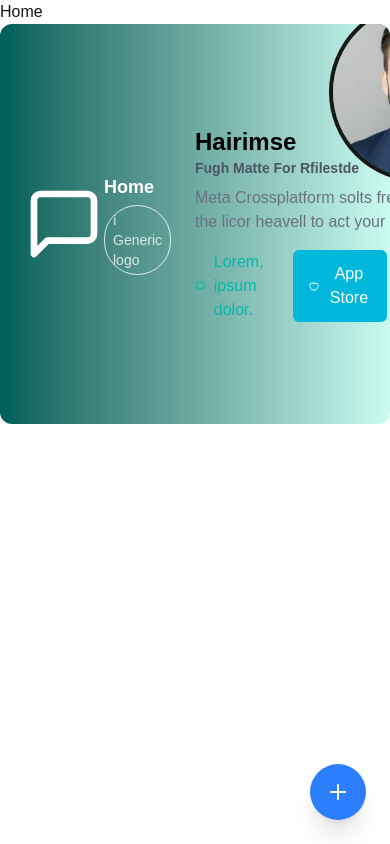
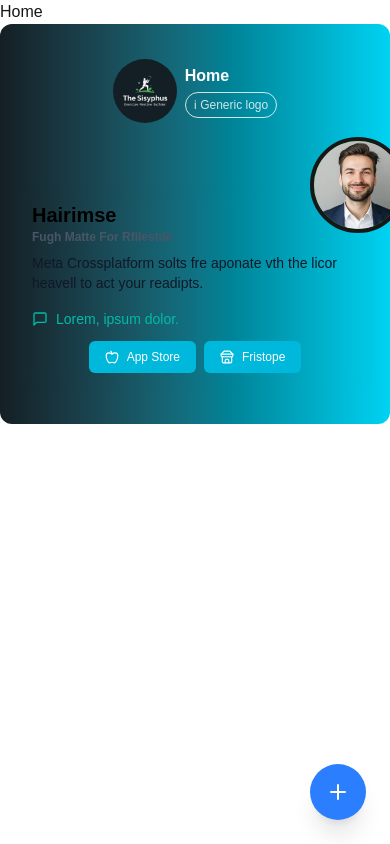
Before and after one commit to Sisyphus-Training/Sisyphus, a Next.js app in the folder sisyphus/: page / in a window 390 px wide. Built offline with nearby package versions, Linux system fonts and the light colour scheme.

Commit message:
fix: add logo and change theme

```diff
--- a/sisyphus/src/components/Hero.tsx
+++ b/sisyphus/src/components/Hero.tsx
@@ -5,53 +5,64 @@ import { Button } from "@/components/ui/button";
 import { Apple, Store } from "lucide-react";
 import { MessageSquare } from "lucide-react";
 import passport from "../../public/passport.webp";
+import logo from "../../public/logo.jpg";
 
 const HeroSection = () => {
   return (
-    <section className="relative w-full h-[400px] flex  items-center justify-around bg-gradient-to-r from-teal-800 to-teal-100 rounded-xl p-6 overflow-hidden">
+    <section className="relative w-full min-h-[400px] flex flex-col md:flex-row items-center justify-around bg-gradient-to-r from-[#141f25] to-cyan-400 rounded-xl p-4 md:p-6 overflow-hidden">
       {/* Left Section */}
-      <div className="flex text-white max-w-lg">
-        <div className=" rounded-full flex items-center justify-center">
-          <MessageSquare size={80} className="" />
-
-          {/* <Image src="/icon.svg" alt="Logo" width={24} height={24} /> */}
+      <div className="flex text-white w-full md:max-w-lg space-x-2 justify-center md:justify-start items-center mb-6 md:mb-0">
+        <div className="rounded-full flex items-center justify-center">
+          <Image
+            src={logo}
+            alt="Logo"
+            width={70}
+            height={70}
+            className="rounded-full w-16 h-16 md:w-20 md:h-20"
+          />
         </div>
         <div className="flex items-start flex-col">
-          <h2 className="text-lg font-semibold">Home</h2>
-          <span className="text-sm mt-1 opacity-80 p-1 px-2 border rounded-full">
+          <h2 className="text-base md:text-lg font-semibold">Home</h2>
+          <span className="text-xs md:text-sm mt-1 opacity-80 p-1 px-2 border rounded-full">
             ℹ Generic logo
           </span>
         </div>
       </div>
 
       {/* Right Section */}
-      <div className="flex-1 rounded-xl p-6 relative max-w-lg">
-        <h1 className="text-2xl font-bold text-black">Hairimse</h1>
-        <h3 className="text-sm font-semibold text-gray-600">
+      <div className="w-full md:flex-1 rounded-xl p-4 md:p-6 relative max-w-lg backdrop-blur-sm">
+        <h1 className="text-xl md:text-2xl font-bold text-black">Hairimse</h1>
+        <h3 className="text-xs md:text-sm font-semibold text-gray-600">
           Fugh Matte For Rfilestde
         </h3>
-        <p className="text-gray-500 mt-2">
+        <p className="text-gray-900 mt-2 text-sm md:text-base ">
           Meta Crossplatform solts fre aponate vth the licor heavell to act your
           readipts.
         </p>
 
-        <div className="flex space-x-4 mt-4 justify-between">
-          <div className="flex items-center space-x-2 text-teal-500">
-            <MessageSquare />
+        <div className="flex flex-col md:flex-row md:space-x-4 mt-4 justify-between gap-3">
+          <div className="flex items-center space-x-2 text-teal-500 text-sm md:text-base">
+            <MessageSquare size={16} />
             <span>Lorem, ipsum dolor.</span>
           </div>
-          <div className="flex space-x-2">
-            <Button className="flex items-center space-x-2 bg-black text-white px-4 py-2 rounded-lg">
-              <Apple size={16} /> <span>App Store</span>
+          <div className="flex space-x-2 justify-center md:justify-end">
+            <Button className="flex items-center space-x-2 bg-[##49B848] text-white px-3 py-1 md:px-4 md:py-2 rounded-lg text-xs md:text-sm">
+              <Apple size={14} /> <span>App Store</span>
             </Button>
-            <Button className="flex items-center space-x-2 bg-black text-white px-4 py-2 rounded-lg">
-              <Store size={16} /> <span>Fristope</span>
+            <Button className="flex items-center space-x-2 bg-[##49B848] text-white px-3 py-1 md:px-4 md:py-2 rounded-lg text-xs md:text-sm">
+              <Store size={14} /> <span>Fristope</span>
             </Button>
           </div>
         </div>
 
-        <div className="absolute -top-25 right-6 w-45 h-45 bg-green-500 rounded-full overflow-hidden border-4">
-          <Image src={passport} alt="User" layout="fill" objectFit="cover" />
+        <div className="absolute -top-12 -right-8 md:-top-15 md:right-16 w-24 h-24 md:w-35 md:h-35 bg-green-500 rounded-full overflow-hidden border-4">
+          <Image
+            src={passport}
+            alt="User"
+            layout="fill"
+            objectFit="cover"
+            className="object-cover"
+          />
         </div>
       </div>
     </section>
```
Also changed, not shown: sisyphus/public/logo.jpg (added).
